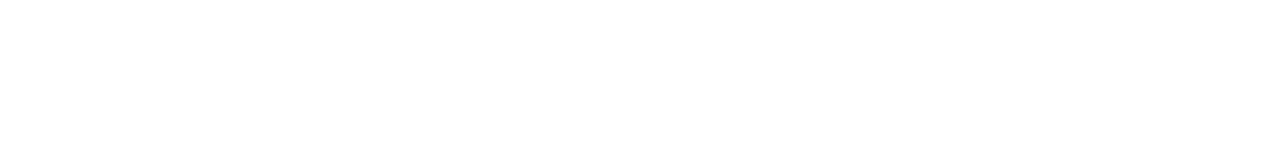
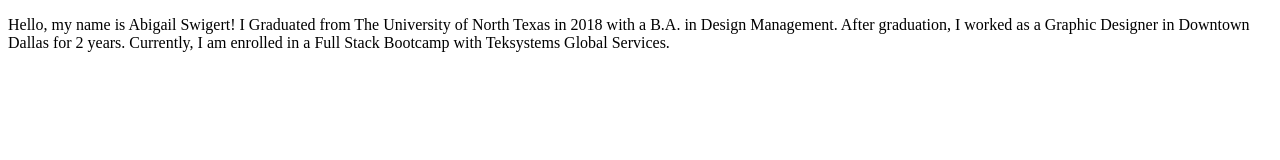
Before and after one commit to AbigailSwigert/html-css, a plain HTML site: page index.html in a window 1280 px wide. Drawn offline with Linux system fonts and the light colour scheme.

Commit message:
added abigail-swigert branch and wrote a bio in index.html

```diff
--- a/index.html
+++ b/index.html
@@ -6,6 +6,6 @@
     <title>Bio Page</title>
 </head>
 <body>
-
+    <p>Hello, my name is Abigail Swigert! I Graduated from The University of North Texas in 2018 with a B.A. in Design Management. After graduation, I worked as a Graphic Designer in Downtown Dallas for 2 years. Currently, I am enrolled in a Full Stack Bootcamp with Teksystems Global Services.</p>
 </body>
 </html>
```
